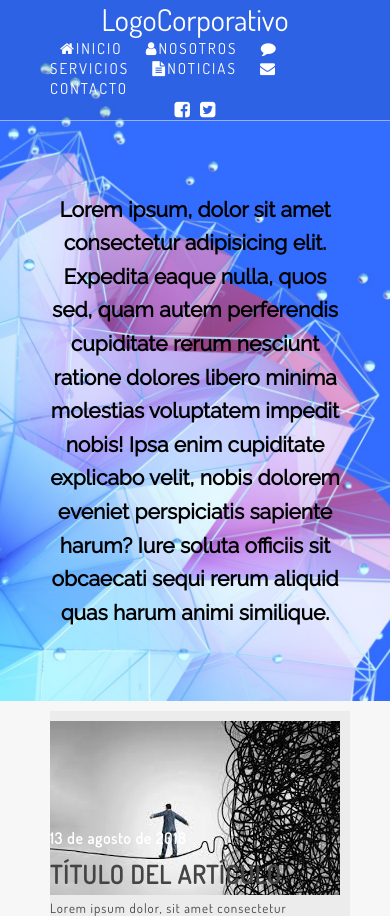
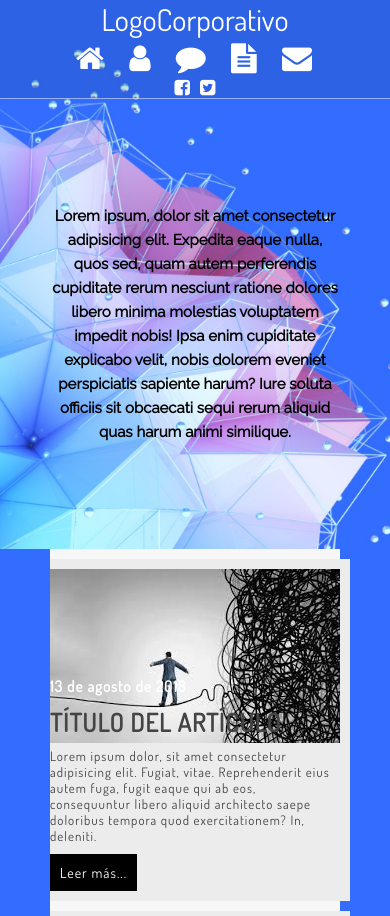
Before and after one commit to AndreaGimenez/HTML-CSS, a plain HTML site: page proyectoWeb/index.html in a window 390 px wide. Shown: the top 916 px of the page. Drawn offline with Linux system fonts and the light colour scheme.

Commit message:
terminado!

```diff
--- a/proyectoWeb/css/estilos.css
+++ b/proyectoWeb/css/estilos.css
@@ -84,7 +84,7 @@ a{
                 line-height: 1.6 ; /*interlineado*/
             }
     .section{
-        background: #f7f7f7;
+        background: rgb(51, 109, 255);
         display: flex ;
     }
         .articulos{
@@ -134,6 +134,7 @@ a{
                 background: black  ;
                 flex: 1 1 100%;
                 margin: 10px 10px 0px 0px ;
+                text-align: center ;
             }
             .navegacion a{
                 color: #fff ;
@@ -141,7 +142,10 @@ a{
                 text-transform: uppercase ;
                 padding: 0 10px ;
                 letter-spacing: 2px ;
-
+            }
+            .navegacion a:hover{
+              background: #343434 ;
+              padding-top: 5px;
             }
         .aside{
             /*background: #f73f52 ;*/
@@ -172,7 +176,7 @@ a{
             letter-spacing: 2px ;
         }
 
-@media all and (max-width: 800px){
+@media all and (max-width: 885px){
     .section{
         flex-direction: column ; /*para que el aside pase abajo*/
     }
@@ -183,12 +187,23 @@ a{
     .aside{
         display: flex ;
         justify-content: center;
-
+    }
+    h1{
+      font-size: 15px ;
+    }
+    .texto-principal{
+      height: 450px;
     }
 }
-@media all and (max-width: 600px){
+@media all and (max-width: 650px){
     .articulos{
         flex-direction: column ;
+    }
+    .off{
+      display: none ;
+    }
+    .nav a{
+      font-size: 30px ;
     }
 }
 @media all and (max-width: 400px){
--- a/proyectoWeb/index.html
+++ b/proyectoWeb/index.html
@@ -17,11 +17,11 @@
                     <a href="index.html">LogoCorporativo</a>
                 </div>
                 <nav class="nav">
-                    <a href="#"><i class="fa fa-home" aria-hidden="true"></i>Inicio</a>
-                    <a href="#"><i class="fa fa-user" aria-hidden="true"></i>Nosotros</a>
-                    <a href="#"><i class="fa fa-comment" aria-hidden="true"></i>Servicios</a>
-                    <a href="#"><i class="fa fa-file-text" aria-hidden="true"></i>Noticias</a>
-                    <a href="#"><i class="fa fa-envelope" aria-hidden="true"></i>Contacto</a>
+                    <a href="#"><i class="fa fa-home" aria-hidden="true"></i><span class="off">Inicio</span></a>
+                    <a href="#"><i class="fa fa-user" aria-hidden="true"></i><span class="off">Nosotros</span></a>
+                    <a href="#"><i class="fa fa-comment" aria-hidden="true"></i><span class="off">Servicios</span></a>
+                    <a href="#"><i class="fa fa-file-text" aria-hidden="true"></i><span class="off">Noticias</span></a>
+                    <a href="#"><i class="fa fa-envelope" aria-hidden="true"></i><span class="off">Contacto</span></a>
                 </nav>
                 <div class="social">
                     <div>
@@ -87,7 +87,7 @@
         </section>
         <footer class="footer margen-interno">
             <nav class="pie">
-                <a href="#"></a>
+                <a href="#">Todavía estamos a tiempo</a>
             </nav>
         </footer>
     </div>
```
